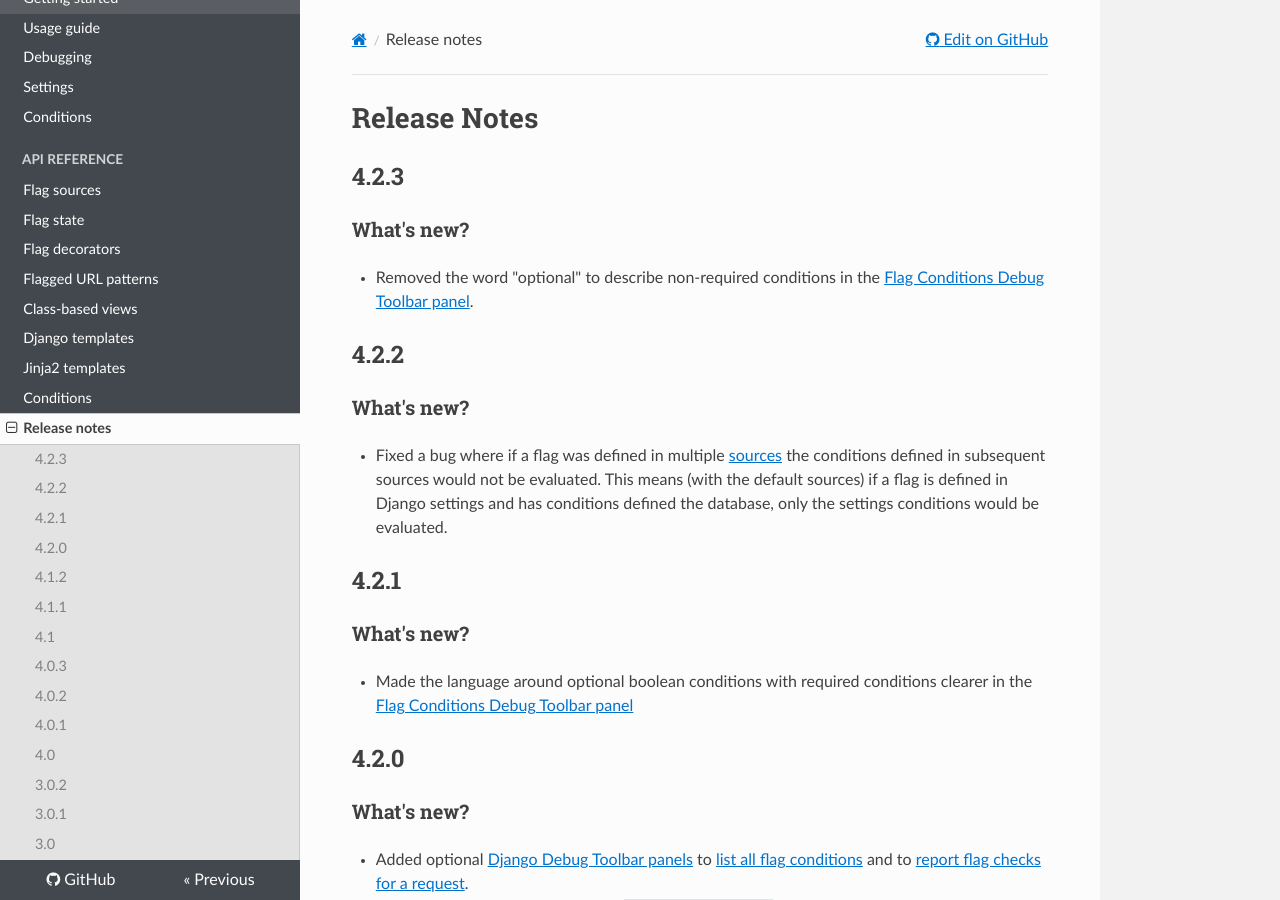
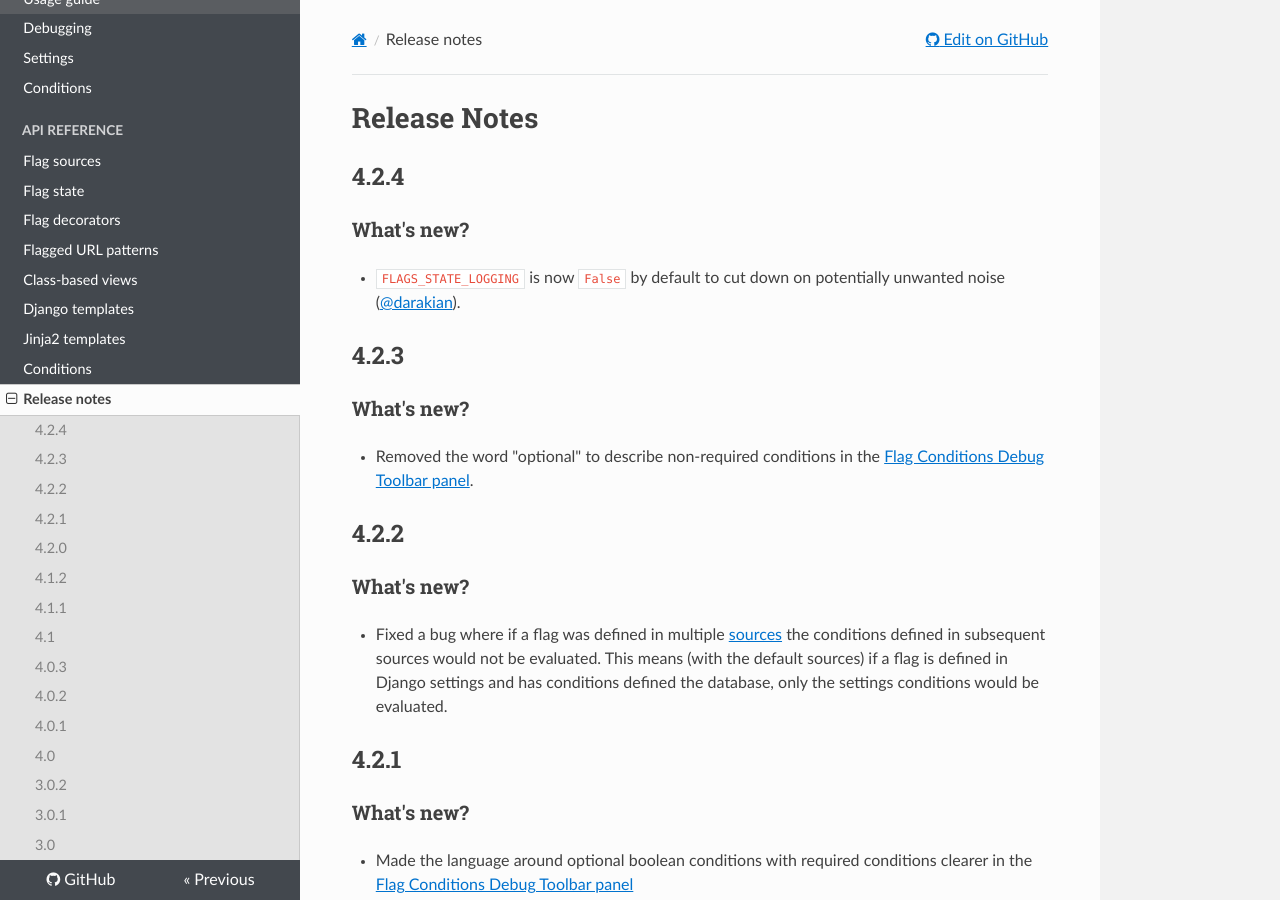
Before and after one commit to cfpb/django-flags, an MkDocs documentation site: the page built from docs/releasenotes.md, in a window 1280 px wide and 900 px high. Built offline with MkDocs 1.6.1, drawn with Linux system fonts in a browser that asks for light colours; nearby versions of some CDN libraries; old or Windows-style settings are respelled for this version of MkDocs.

Commit message:
Update version and release notes for 4.2.4 release

```diff
--- a/docs/releasenotes.md
+++ b/docs/releasenotes.md
@@ -1,4 +1,11 @@
 # Release Notes
+
+## 4.2.4
+
+### What's new?
+
+- `FLAGS_STATE_LOGGING` is now `False` by default to cut down on potentially unwanted noise ([@darakian](https://github.com/darakian)).
+
 
 ## 4.2.3
 
--- a/setup.py
+++ b/setup.py
@@ -27,7 +27,7 @@ setup(
     long_description=long_description,
     long_description_content_type='text/markdown',
     license='CC0',
-    version='4.2.3',
+    version='4.2.4',
     include_package_data=True,
     packages=find_packages(),
     install_requires=install_requires,
```
